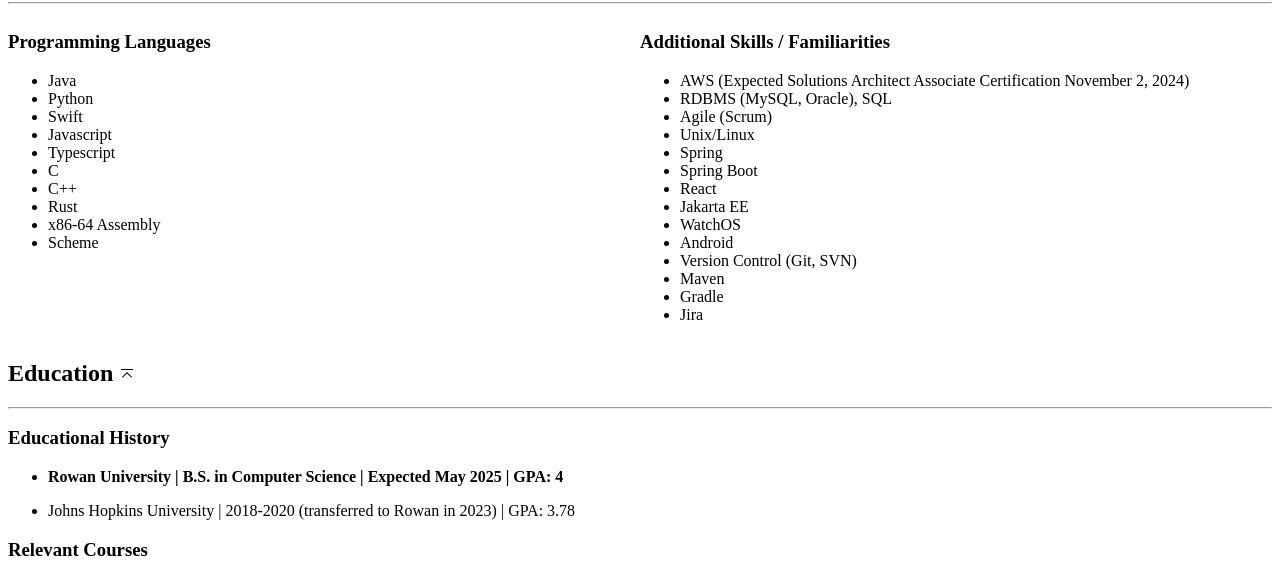
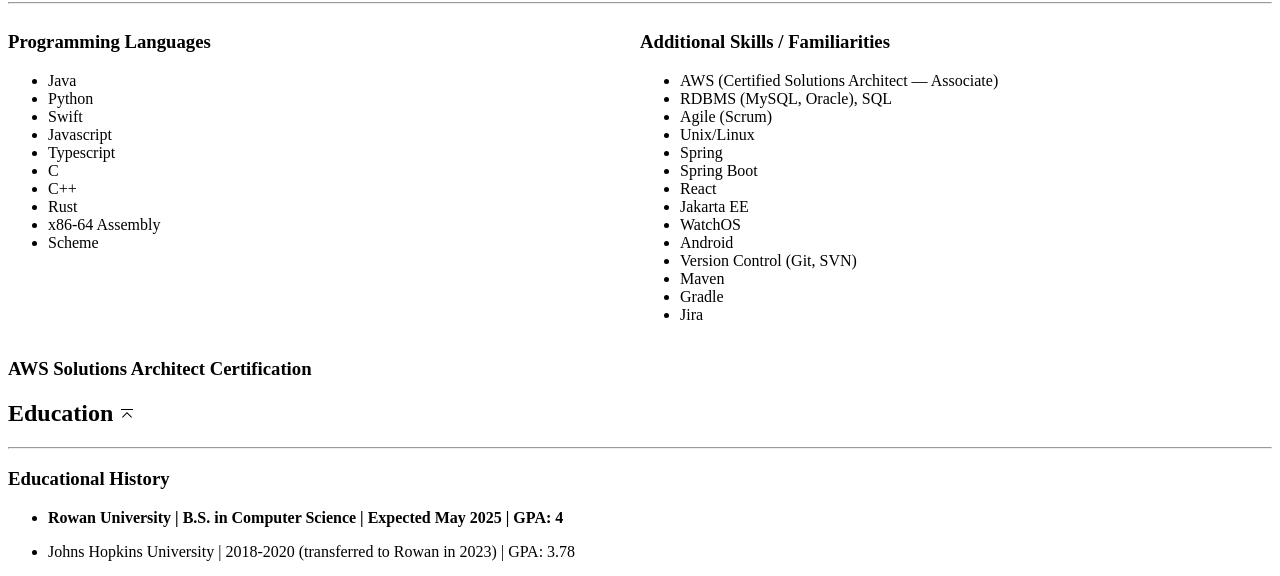
Before and after one commit to achance6/My-Web-Page, a website: page index.html in a window 1280 px wide. Shown: the part 655-1231 px from the top of the page. Drawn offline with Linux system fonts and the light colour scheme; a script that the page names is missing.

Commit message:
Add AWS certification to skills

```diff
--- a/index.html
+++ b/index.html
@@ -98,7 +98,7 @@
             <section>
                 <h3>Additional Skills / Familiarities</h3>
                 <ul>
-                    <li>AWS (Expected Solutions Architect Associate Certification November 2, 2024)</li>
+                    <li>AWS (Certified Solutions Architect &#8212 Associate)</li>
                     <li>RDBMS (MySQL, Oracle), SQL</li>
                     <li>Agile (Scrum)</li>
                     <li>Unix/Linux</li>
@@ -115,6 +115,8 @@
                 </ul>
             </section>
         </div>
+        <h3>AWS Solutions Architect Certification</h3>
+        <div data-iframe-width="350" data-iframe-height="270" data-share-badge-id="992a073a-3fcf-4ec9-be8e-4cce4b2513c7" data-share-badge-host="https://www.credly.com"></div><script type="text/javascript" async src="//cdn.credly.com/assets/utilities/embed.js"></script>
     </section>
     <section>
         <header>
```
